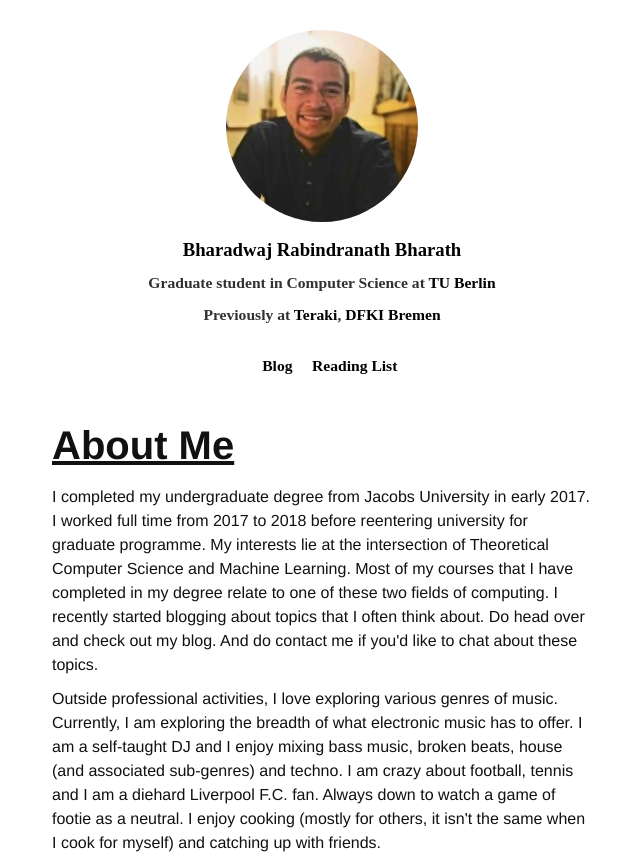
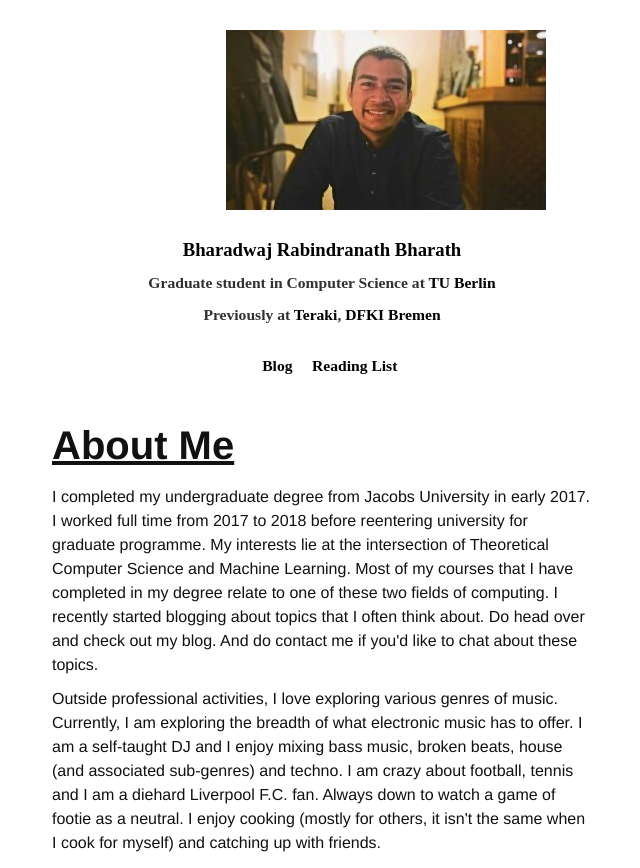
Before and after one commit to bharathrabin/bharathrabin.github.io, a plain HTML site: page index.html in a window 1280 px wide. Shown: the top 868 px of the page, without its empty margins (318-958 px from the left). Drawn offline with Linux system fonts and the light colour scheme.

Commit message:
Modified index and styles to try to get image to appear

```diff
--- a/index.html
+++ b/index.html
@@ -11,7 +11,9 @@
 <body>
 	<div class="wrapper">
 		<header class="masthead">
-			<div class="mypic"></div>
+			<div class="mypic">
+				<img src="styles/myavatar.JPG" alt="Avatar">
+			</div>
 			<h3 class="masthead-title">
 				<a href="#">Bharadwaj Rabindranath Bharath</a>
 				<br>
--- a/styles/style.css
+++ b/styles/style.css
@@ -67,7 +67,8 @@ h3{
 .masthead .mypic {
   height: 12em;
   width: 12em;
-  background: url("myavatar.jpg")no-repeat center;
+  background-repeat: no-repeat;
+  background-position: center;
   -webkit-background-size: cover;
   -moz-background-size: cover;
   -o-background-size: cover;
```
